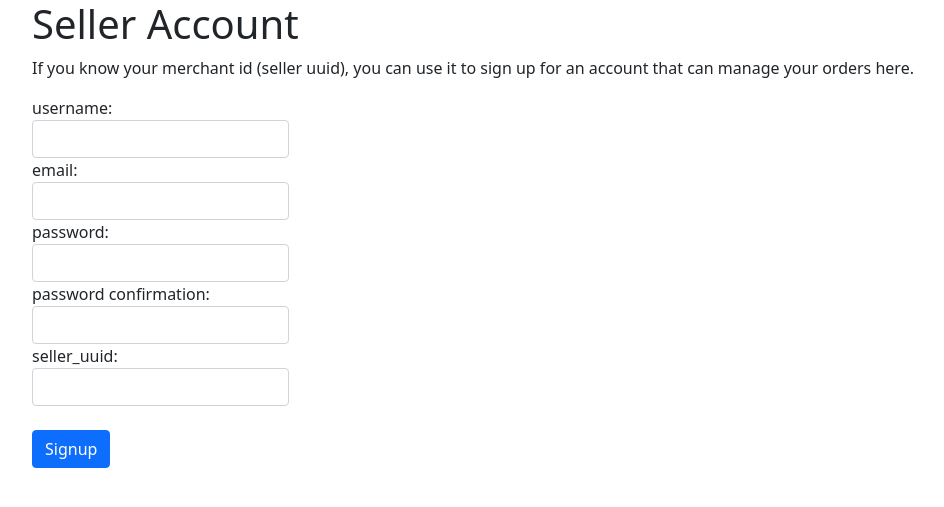
After one commit to evizitei/mercado-brasileiro, a Django app: page /sellers/register in a window 1280 px wide. The commit adds this page. Shown: the top 507 px of the page, without its empty margins (50-994 px from the left). Run offline with Django 3.2, Linux system fonts and the light colour scheme.

Commit message:
WIP: render registration form

```diff
--- /dev/null
+++ b/mercado_brasileiro/forms.py
@@ -0,0 +1,8 @@
+from django import forms
+
+class RegistrationForm(forms.Form):
+  name = forms.CharField(widget=forms.TextInput(attrs={'class': "form-control" }), label='username')
+  email = forms.CharField(widget=forms.TextInput(attrs={'class': "form-control" }),label='email')
+  pw = forms.CharField(widget=forms.PasswordInput(attrs={'class': "form-control" }), label='password')
+  pwc = forms.CharField(widget=forms.PasswordInput(attrs={'class': "form-control" }), label='password confirmation')
+  seller_uuid = forms.CharField(widget=forms.TextInput(attrs={'class': "form-control" }),label='seller_uuid')
--- a/mercado_brasileiro/models.py
+++ b/mercado_brasileiro/models.py
@@ -69,3 +69,7 @@ class Seller(models.Model):
 class CategoryNameTranslation(models.Model):
   category_name=models.CharField(max_length=200)
   category_name_english=models.CharField(max_length=200)
+
+class SellerUser(models.Model):
+  seller_uuid=models.CharField(max_length=50)
+  user_id=models.IntegerField()
--- a/mercado_brasileiro/templates/products/index.html
+++ b/mercado_brasileiro/templates/products/index.html
@@ -26,4 +26,8 @@
   {% else %}
     <p>No products are available.</p>
   {% endif %}
+  {% if current_user %}
+  {% else %}
+    <a href="/sellers/register">Sign up for merchant account</a>
+  {% endif %}
 {% endblock %}
--- /dev/null
+++ b/mercado_brasileiro/templates/sellers/register.html
@@ -0,0 +1,23 @@
+{% extends "base.html" %}
+
+{% block content %}
+
+<h1>Seller Account</h1>
+
+<p>
+  If you know your merchant id (seller uuid),
+  you can use it to sign up for an account that can manage your orders here.
+</p>
+
+{% if error_message %}<p><strong>{{ error_message }}</strong></p>{% endif %}
+
+<div class="input-group mb-3">
+  <form action="{% url 'sellers_attach_user' %}" method="post">
+    {% csrf_token %}
+    {{ form }}
+    <br/>
+    <input type="submit" value="Signup" class="btn btn-primary">
+  </form>
+</div>
+
+{% endblock %}
--- a/mercado_brasileiro/urls.py
+++ b/mercado_brasileiro/urls.py
@@ -21,5 +21,7 @@ urlpatterns = [
     path('', views.products_index, name='index'),
     path('admin/', admin.site.urls),
     path('products/', views.products_index, name="products_index"),
-    path('products/<int:product_id>', views.products_show, name="product_show")
+    path('products/<int:product_id>', views.products_show, name="product_show"),
+    path('sellers/register', views.sellers_register, name="sellers_register"),
+    path('sellers/attach', views.sellers_attach_user, name="sellers_attach_user")
 ]
--- a/mercado_brasileiro/views.py
+++ b/mercado_brasileiro/views.py
@@ -1,7 +1,9 @@
+from django.contrib.auth.models import User
 from django.http import HttpResponse
 from django.template import loader
 
 from .models import Product
+from .forms import RegistrationForm
 
 def index(request):
     return HttpResponse("Hello, world. You're at the mercado-brasileiro app.")
@@ -17,3 +19,19 @@ def products_show(request, product_id):
     template = loader.get_template('products/show.html')
     context = { 'product': product }
     return HttpResponse(template.render(context, request))
+
+
+def sellers_register(request):
+    template = loader.get_template('sellers/register.html')
+    form = RegistrationForm()
+    context = {'form': form}
+    return HttpResponse(template.render(context, request))
+
+def sellers_attach_user(request):
+    # Create user and save to the database
+    user = User.objects.create_user('myusername', 'myemail@crazymail.com', 'mypassword')
+
+    # Update fields and then save again
+    user.first_name = 'John'
+    user.last_name = 'Citizen'
+    user.save()
```
Also changed, not shown: mercado_brasileiro/migrations/0016_selleruser.py (added).
